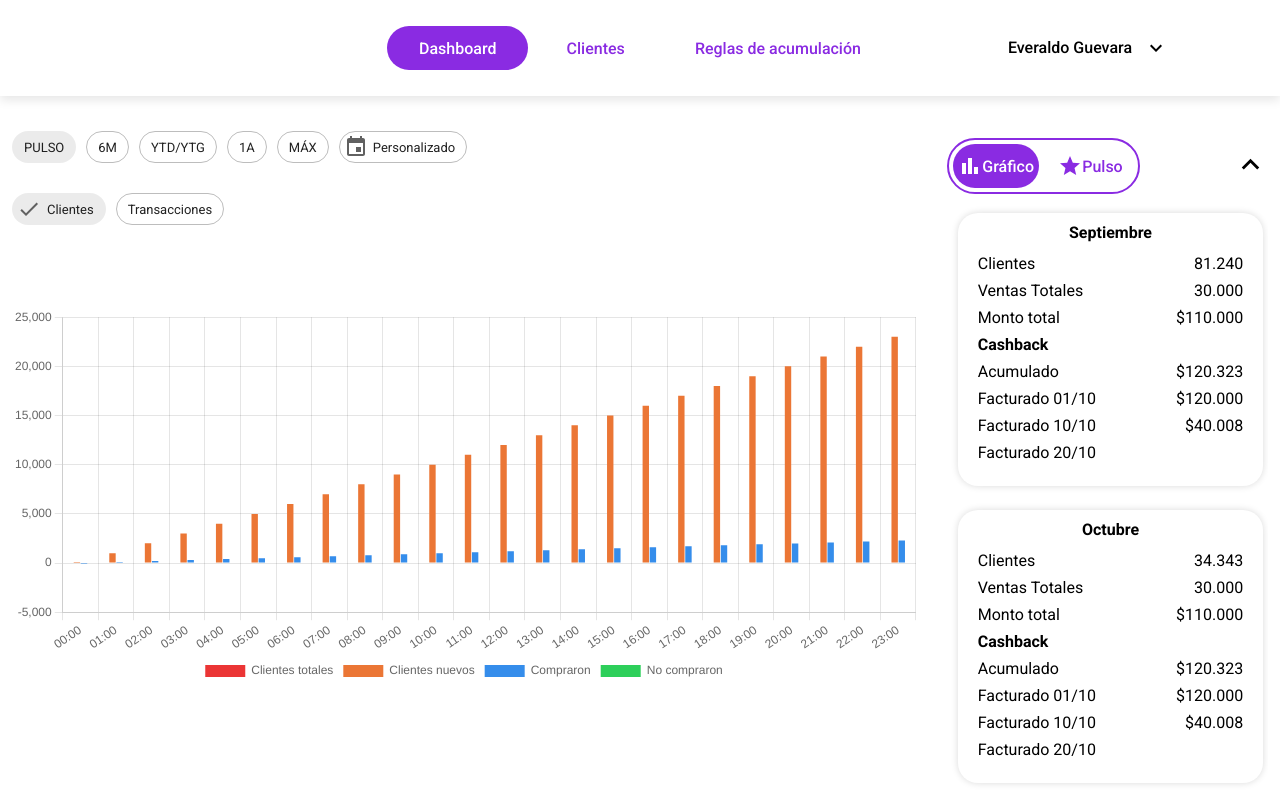
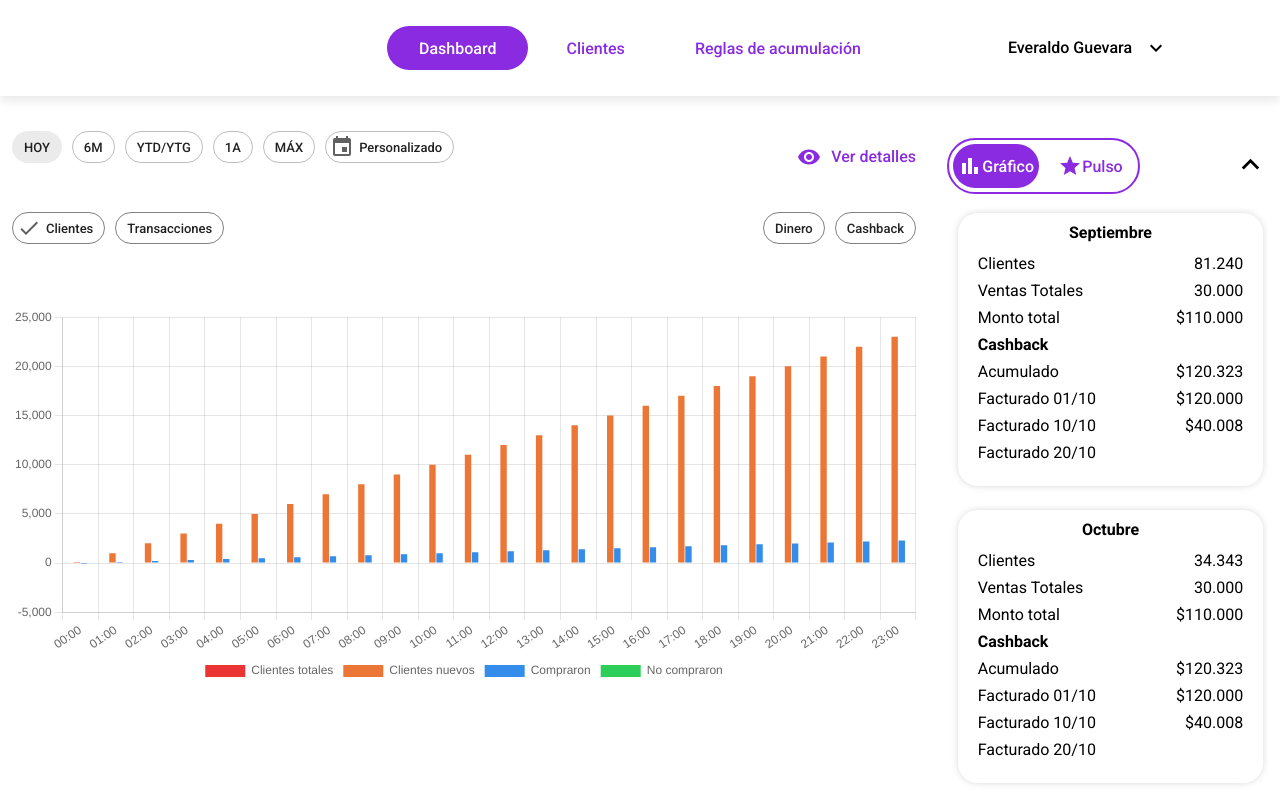
Before and after one commit to EveraldoGCH/puntos-point-challenge, a Next.js app: page /dashboard in a window 1280 px wide. Shown: the top 800 px of the page. Built offline with nearby package versions, Linux system fonts and the light colour scheme.

Commit message:
Filtros cambiando charts y chips seleccionados

```diff
--- a/components/CardsDashBoard/CardsDashBoard.tsx
+++ b/components/CardsDashBoard/CardsDashBoard.tsx
@@ -18,9 +18,8 @@ const CardsDashBoard: React.FC = () => {
     })
 
     if (QueryCards.error) return <div>Request Failed</div>;
-	if (QueryCards.isLoading) return <div>Loading...</div>;
+	if (QueryCards.isLoading) return <div>Cargando...</div>;
 
-    let firstC;
     const CardsList = QueryCards.data.map((elm:CardResponse, i:number) => {
         return <Card mes={elm.mes}
             clientes={elm.clientes}
@@ -32,7 +31,8 @@ const CardsDashBoard: React.FC = () => {
             Facturado3={elm.Facturado3}
             isOpen={openAccordeon}
             firstCard={i == 0 ? true : false}
-            position={Number(i.toString() + "3")} />
+            position={Number(i.toString() + "3")}
+            key={elm.mes}/>
     }
     )
     return (
--- /dev/null
+++ b/components/Chip/Chips.module.css
@@ -0,0 +1,9 @@
+/* Los chips nuevos de MaterialUI que estaban en el figma me tiraban error igual que con los charts */
+/* asi que cree estos custom */
+.ChipCustom {
+    border-radius: 8px;
+    border: none;
+    cursor: pointer;
+    color: black;
+    font-weight: 500;
+}
--- a/components/Chip/Chips.tsx
+++ b/components/Chip/Chips.tsx
@@ -1,19 +1,26 @@
-import styles from "./ChartsDashBoard.module.css"
+import styles from "./Chips.module.css"
 import { FiltrosChart } from "../"
 import BarChart from "../BarChart/BarChart";
-import { ChipsProps } from "./type";
-// import { useAppSelector, useAppDispatch } from "../../redux/hooks";
+import { ChipsProps, Variant } from "./type";
+import Chip from '@mui/material/Chip';
+import { setFiltroFechas } from "../../redux/slices/FiltrosSlice";
+import { useAppSelector, useAppDispatch } from "../../redux/hooks";
 
 
-const Chips: React.FC<ChipsProps> = () => {
-    // const { graficoPulso } = useAppSelector(state => state.filtros)
-    // const { grafico, pulso } = graficoPulso
-    // const dispatch = useAppDispatch();
+const Chips: React.FC<ChipsProps> = ({ label, icon, style }) => {
+    const { filtroFechas } = useAppSelector(state => state.filtros)
+    const dispatch = useAppDispatch();
 
+    const handleClick = () => {
+        dispatch(setFiltroFechas(label))
+    }
 
-    return (
-        <
-    );
+    if (!!icon) {
+        return <Chip icon={icon} label={label} key={label} className={`${styles.ChipCustom}`} onClick={() => handleClick()} variant={filtroFechas === label?Variant.filled:Variant.outlined} style={!!style?filtroFechas === label?{}:style:{}}/>
+    }
+    else {
+        return <Chip label={label} key={label} className={`${styles.ChipCustom}`} variant={filtroFechas === label?Variant.filled:Variant.outlined} onClick={() => handleClick()} style={!!style?filtroFechas === label?{}:style:{}} />
+    }
 }
 
 export default Chips;
--- a/components/Chip/type.ts
+++ b/components/Chip/type.ts
@@ -1,4 +1,10 @@
 export interface ChipsProps{
     label:string;
-    variant:string;
+    icon?:JSX.Element;
+    style?:{};
 }
+
+export enum Variant{
+    filled="filled",
+    outlined="outlined"
+}
--- a/components/FiltrosCharts/FiltrosCharts.module.css
+++ b/components/FiltrosCharts/FiltrosCharts.module.css
@@ -6,18 +6,35 @@
     gap: 30px;
 }
 
-.Filtro {
-    width: 60%;
+.Filtro1Cont{
+    width: 100%;
+    display: flex;
+}
+
+.Filtro1 {
+    width: 85%;
     display: flex;
     gap: 10px;
 }
-/* Los chips nuevos de MaterialUI que estaban en el figma me tiraban error igual que con los charts */
-/* asi que cree estos custom */
-.ChipCustom {
-    border-radius: 8px;
-    border: none;
+.detailsCont{
+    cursor: pointer;
+    width: 15%;
+    color: blueviolet;
+    display: flex;
+    align-items: center;
+    justify-content: flex-end;
+    gap:10px;
+    font-weight: 500;
 }
 
-.ChipCustomSelected{
-    background: #E7DFF8;
+.Filtro2Cont {
+    width: 100%;
+    display: flex;
+    justify-content: space-between;
+
 }
+
+.Filtro2{
+    display: flex;
+    gap: 10px;
+}
--- a/components/FiltrosCharts/FiltrosCharts.tsx
+++ b/components/FiltrosCharts/FiltrosCharts.tsx
@@ -1,36 +1,50 @@
 import styles from "./FiltrosCharts.module.css"
-import Chip from '@mui/material/Chip';
+import Chips from "../Chip/Chips";
 import InsertInvitationIcon from '@mui/icons-material/InsertInvitation';
 import { useAppSelector } from "../../redux/hooks";
 import CheckIcon from '@mui/icons-material/Check';
-
+import RemoveRedEyeIcon from '@mui/icons-material/RemoveRedEye';
 
 
 const FiltrosChart: React.FC = () => {
     const { graficoPulso } = useAppSelector(state => state.filtros)
-    const { pulso } = graficoPulso
+    const { grafico, pulso } = graficoPulso
 
     return (
         <article className={styles.FiltrosContainer}>
-            <div className={styles.Filtro}>{/* Filtro 1 */}
-                <Chip label="PULSO" className={`${styles.ChipCustom} ${styles.ChipCustomSelected}`} />
-                <Chip label="6M" variant="outlined" className={styles.ChipCustom} />
-                <Chip label="YTD/YTG" variant="outlined" className={styles.ChipCustom} />
-                <Chip label="1A" variant="outlined" className={styles.ChipCustom} />
-                <Chip label="MÁX" variant="outlined" className={styles.ChipCustom} />
-                <Chip icon={<InsertInvitationIcon />} label="Personalizado" variant="outlined" className={styles.ChipCustom} />
+            <div className={styles.Filtro1Cont}>
+                <div className={styles.Filtro1}>{/* Filtro 1 */}
+                    <Chips label="HOY" />
+                    <Chips label="6M" />
+                    <Chips label="YTD/YTG" />
+                    <Chips label="1A" />
+                    <Chips label="MÁX" />
+                    <Chips label="Personalizado" icon={<InsertInvitationIcon />} />
+                </div>
+                {grafico?<div className={styles.detailsCont}>
+                    <RemoveRedEyeIcon color="inherit"/>
+                    <p>Ver detalles</p>
+                </div>
+                :
+                ""}
             </div>
             {pulso ?
-                <div className={styles.Filtro} style={{ width: "30%" }}>{/* Filtro 2 */}
-                    <Chip label="Todos" className={`${styles.ChipCustom} ${styles.ChipCustomSelected}`} />
-                    <Chip label="Sep" variant="outlined" className={styles.ChipCustom} />
-                    <Chip label="Oct" variant="outlined" className={styles.ChipCustom} />
-                    <Chip label="Nov" variant="outlined" className={styles.ChipCustom} />
+                <div className={styles.Filtro} style={{ width: "30%" }}>{/* Filtro 2 pulso*/}
+                    <Chips label="Todos" />
+                    <Chips label="Sep" />
+                    <Chips label="Oct" />
+                    <Chips label="Nov" />
                 </div>
                 :
-                <div className={styles.Filtro} style={{ width: "30%" }}>{/* Filtro 2 */}
-                    <Chip label="Clientes" className={`${styles.ChipCustom} ${styles.ChipCustomSelected}`} icon={<CheckIcon />} />
-                    <Chip label="Transacciones" variant="outlined" className={styles.ChipCustom} />
+                <div className={styles.Filtro2Cont}>{/* Filtro 2 grafico*/}
+                    <div className={styles.Filtro2}>
+                        <Chips label="Clientes" icon={<CheckIcon />} style={{ border: "1px solid gray" }} />
+                        <Chips label="Transacciones" style={{ border: "1px solid gray" }} />
+                    </div>
+                    {grafico?<div className={styles.Filtro2}>
+                        <Chips label="Dinero" style={{ border: "1px solid gray" }} />
+                        <Chips label="Cashback" style={{ border: "1px solid gray" }} />
+                    </div>:""}
                 </div>}
 
         </article>
--- a/redux/slices/FiltrosSlice.ts
+++ b/redux/slices/FiltrosSlice.ts
@@ -6,7 +6,8 @@ const initialState: FiltrosInitialState = {
     graficoPulso:{
         grafico: true,
         pulso: false
-    }
+    },
+    filtroFechas:"HOY"
 
 }
 
@@ -17,7 +18,10 @@ export const FiltrosSlice = createSlice({
         setGraficoPulsoFiltro: (state, action: PayloadAction<GraficoPulso>) => {
             state.graficoPulso = action.payload
         },
+        setFiltroFechas: (state, action: PayloadAction<string>) => {
+            state.filtroFechas = action.payload
+        },
     }
 })
 
-export const { setGraficoPulsoFiltro } = FiltrosSlice.actions
+export const { setGraficoPulsoFiltro, setFiltroFechas } = FiltrosSlice.actions
--- a/utils/types.ts
+++ b/utils/types.ts
@@ -15,5 +15,6 @@ export interface GraficoPulso{
 }
 
 export interface FiltrosInitialState{
-    graficoPulso:GraficoPulso
+    graficoPulso:GraficoPulso;
+    filtroFechas:string;
 }
```
